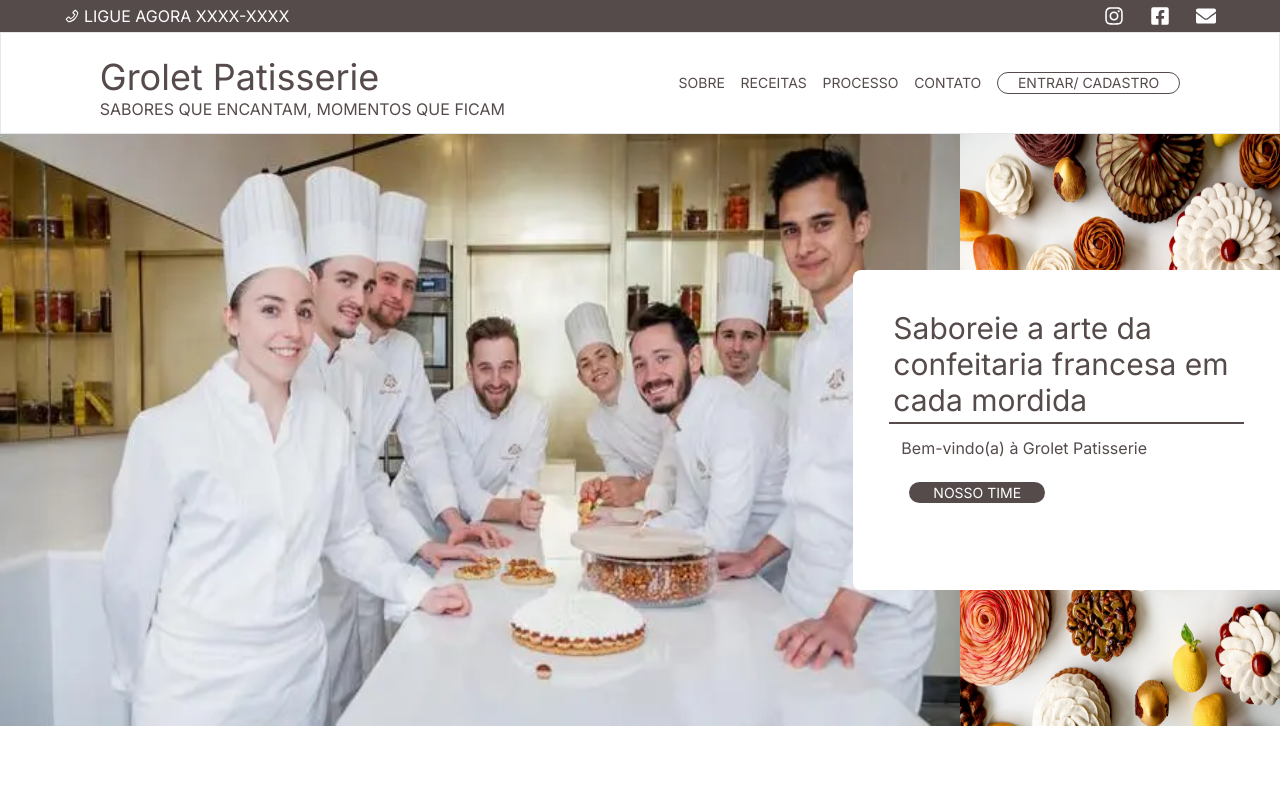
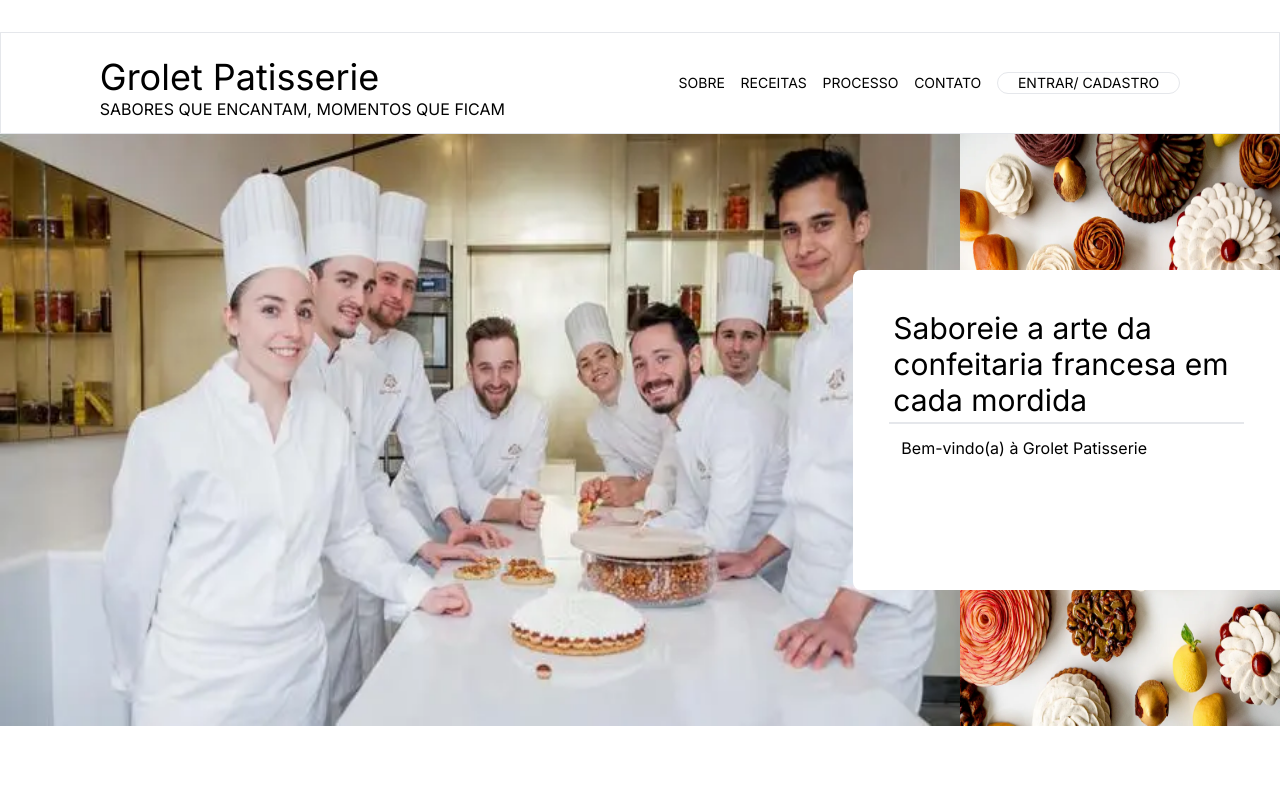
Before and after one commit to JhonatasAnicezio/Grolet_Patisserie, a Next.js app: page / in a window 1280 px wide. Shown: the top 800 px of the page. Built offline with nearby package versions, Linux system fonts and the light colour scheme.

Commit message:
feat: add new color

```diff
--- a/tailwind.config.js
+++ b/tailwind.config.js
@@ -8,11 +8,24 @@
   theme: {
     extend: {
       colors: {
-        'brown-color': '#564B4B',
+        brown: {
+          '50': '#f7f3ec',
+          '100': '#e2d3be',
+          '200': '#c2ab8f',
+          '300': '#a28360',
+          '350': '#564B4B',
+          '400': '#825a31',
+          '500': '#633203',
+          '600': '#512702',
+          '700': '#3f1e02',
+          '800': '#2e1501',
+          '900': '#2C2424',
+        },
       },
       spacing: {
         'banner': '37rem',
-        'banner-regular': '35rem'
+        'banner-regular': '35rem',
+        'space-header': '8.5rem'
       },
     },
   },
```
